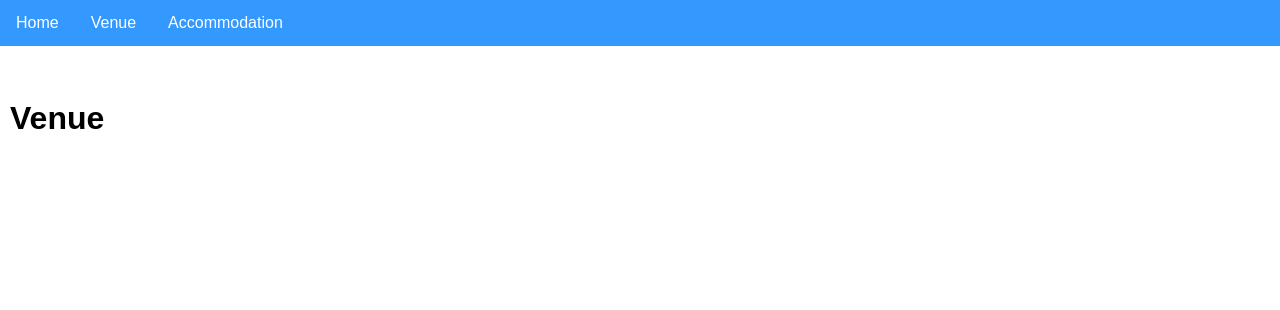
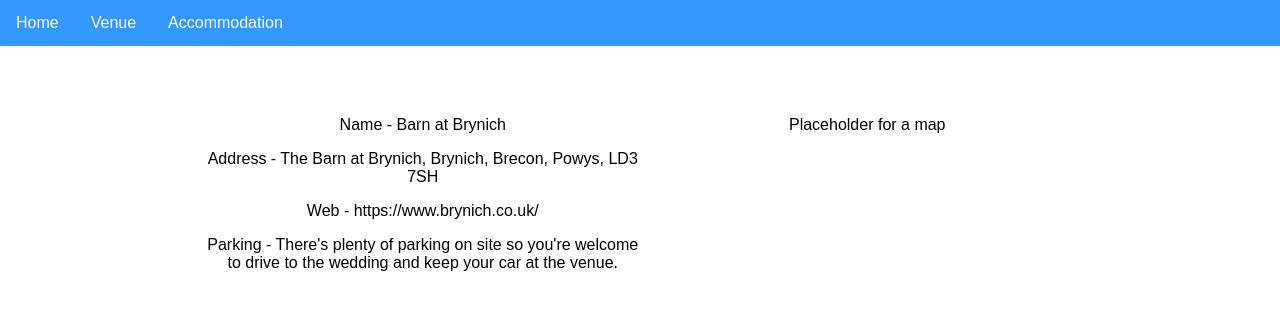
Before and after one commit to Hcadwallader/WeddingSite, a React app: page /Venue in a window 1280 px wide. Shown: the top 310 px of the page. Built offline with nearby package versions, Linux system fonts and the light colour scheme.

Commit message:
image loader not working correctly

```diff
--- a/package.json
+++ b/package.json
@@ -17,9 +17,11 @@
     "@babel/preset-react": "^7.0.0",
     "babel-loader": "^8.0.6",
     "css-loader": "^1.0.1",
+    "file-loader": "^5.0.2",
     "node-sass": "^4.13.0",
     "sass-loader": "^8.0.0",
     "style-loader": "^0.23.1",
+    "url-loader": "^3.0.0",
     "webpack": "^4.41.2",
     "webpack-cli": "^3.3.10",
     "webpack-dev-server": "^3.9.0"
--- a/src/components/Home/Home.js
+++ b/src/components/Home/Home.js
@@ -1,8 +1,11 @@
 import Timer from "../Timer/Timer";
+import "./Home.scss";
 import React from "react";
 
 const Home = () => (
+    <div className="bg">
         <Timer/>
+    </div>
 );
 
 export default Home;
--- /dev/null
+++ b/src/components/Home/Home.scss
@@ -0,0 +1,12 @@
+.bg {
+  /* The image used */
+  background-image: url("../../images/barcelona.jpg");
+
+  /* Full height */
+  height: 100%;
+
+  /* Center and scale the image nicely */
+  background-position: center;
+  background-repeat: no-repeat;
+  background-size: cover;
+}
--- a/src/components/Timer/Timer.scss
+++ b/src/components/Timer/Timer.scss
@@ -1,7 +1,6 @@
 .Countdown{
   margin: 10px auto;
   padding-bottom: 20px;
-  text-align: center;
 }
 
 .Countdown-col{
--- a/src/components/Venue/Venue.js
+++ b/src/components/Venue/Venue.js
@@ -1,7 +1,17 @@
 import React from "react";
+import "./Venue.scss";
+
 const Venue = () => (
-    <div>
-        <h1>Venue</h1>
+    <div className="row">
+        <div className="column">
+            <p>Name - Barn at Brynich</p>
+            <p>Address - The Barn at Brynich, Brynich, Brecon, Powys, LD3 7SH</p>
+            <p>Web - https://www.brynich.co.uk/</p>
+            <p>Parking - There's plenty of parking on site so you're welcome to drive to the wedding and keep your car at the venue.</p>
+        </div>
+        <div className="column">
+            <p>Placeholder for a map</p>
+        </div>
     </div>
 );
 
--- /dev/null
+++ b/src/components/Venue/Venue.scss
@@ -0,0 +1,16 @@
+.column {
+  float: left;
+  width: 50%;
+}
+
+/* Clear floats after the columns */
+.row:after {
+  content: "";
+  display: table;
+  clear: both;
+}
+
+.row {
+  width: 70%;
+  margin-left: 15%;
+}
--- a/src/styles/App.scss
+++ b/src/styles/App.scss
@@ -1,5 +1,6 @@
 .app {
   margin: 100px 0 0 10px;
+  text-align: center;
 }
 
 .app-container {
--- a/webpack.config.js
+++ b/webpack.config.js
@@ -10,15 +10,24 @@
                 test: /\.(js|jsx)$/,
                 exclude: /(node_modules|bower_components)/,
                 loader: "babel-loader",
-                options: { presets: ["@babel/env"] }
+                options: {presets: ["@babel/env"]}
             },
             {
-                test:/\.(scss|css)$/,
-                use :['style-loader','css-loader', 'sass-loader']
+                test: /\.(scss|css)$/,
+                use: ['style-loader', 'css-loader', 'sass-loader']
+            },
+            {
+                test: /\.(jpg|png)$/,
+                use: {
+                    loader: "file-loader",
+                    options: {
+                        name: "[path][name].[hash].[ext]",
+                    },
+                },
             }
         ]
     },
-    resolve: { extensions: ["*", ".js", ".jsx"] },
+    resolve: {extensions: ["*", ".js", ".jsx"]},
     output: {
         path: path.resolve(__dirname, "dist/"),
         publicPath: "/dist/",
```
Also changed, not shown: 2 other files (tests, documents, lock files or other folders).
